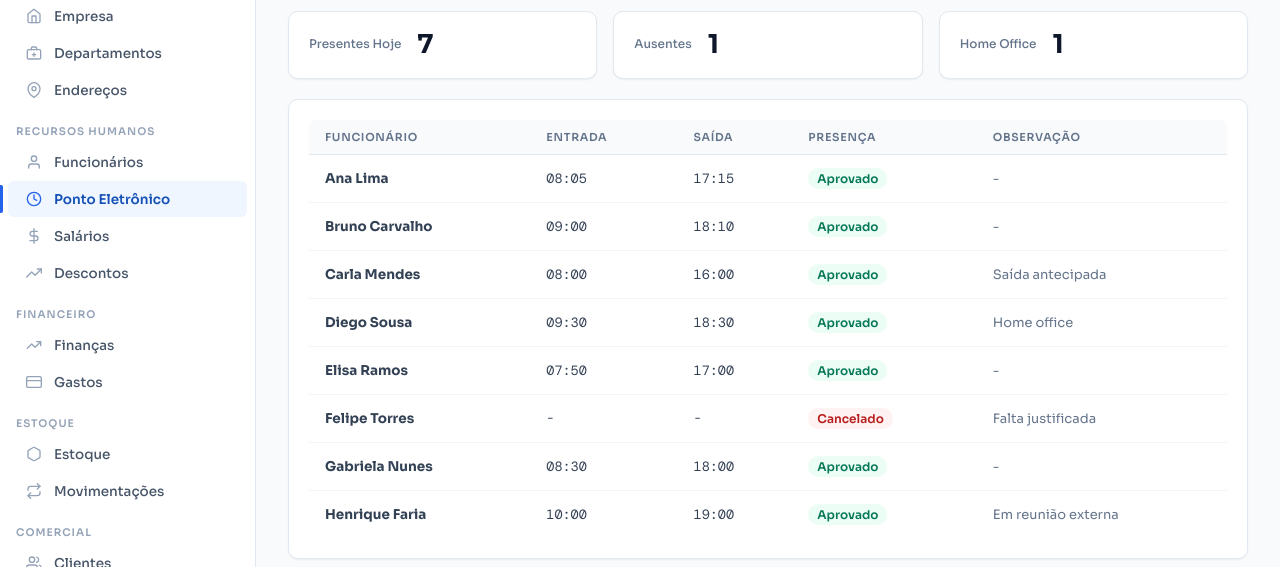
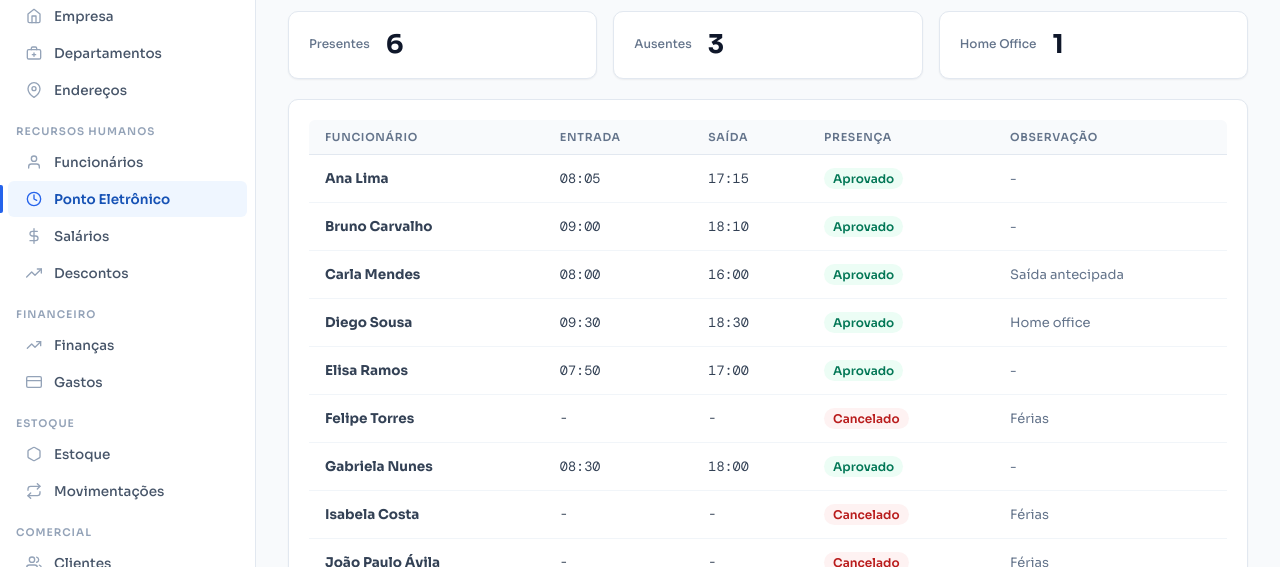
Before and after one commit to fabiosill/dataservice-web, a plain HTML site: page modules/ponto/ponto.html in a window 1280 px wide. Shown: the part 233-800 px from the top of the page. Drawn offline with nearby package versions, Linux system fonts and the light colour scheme; a web font is replaced by a local one.

Commit message:
fix: data

```diff
--- a/core/data.js
+++ b/core/data.js
@@ -61,9 +61,10 @@ const pontos = [
   { cd_ponto: 3, nm: "Carla Mendes", ds_observacao: "Saída antecipada", bl_presenca: true, qt_horario_entrada: "08:00", qt_horario_saida: "16:00" },
   { cd_ponto: 4, nm: "Diego Sousa", ds_observacao: "Home office", bl_presenca: true, qt_horario_entrada: "09:30", qt_horario_saida: "18:30" },
   { cd_ponto: 5, nm: "Elisa Ramos", ds_observacao: "-", bl_presenca: true, qt_horario_entrada: "07:50", qt_horario_saida: "17:00" },
-  { cd_ponto: 6, nm: "Felipe Torres", ds_observacao: "Falta justificada", bl_presenca: false, qt_horario_entrada: "-", qt_horario_saida: "-" },
+  { cd_ponto: 6, nm: "Felipe Torres", ds_observacao: "Férias", bl_presenca: false, qt_horario_entrada: "-", qt_horario_saida: "-" },
   { cd_ponto: 7, nm: "Gabriela Nunes", ds_observacao: "-", bl_presenca: true, qt_horario_entrada: "08:30", qt_horario_saida: "18:00" },
-  { cd_ponto: 8, nm: "Henrique Faria", ds_observacao: "Em reunião externa", bl_presenca: true, qt_horario_entrada: "10:00", qt_horario_saida: "19:00" },
+  { cd_ponto: 8, nm: "Isabela Costa", ds_observacao: "Férias", bl_presenca: false, qt_horario_entrada: "-", qt_horario_saida: "-" },
+  { cd_ponto: 9, nm: "João Paulo Ávila", ds_observacao: "Férias", bl_presenca: false, qt_horario_entrada: "-", qt_horario_saida: "-" },
 ];
 
 const financas = [
--- a/modules/ponto/ponto.html
+++ b/modules/ponto/ponto.html
@@ -27,8 +27,8 @@
         </div>
 
         <div class="kpi-grid" style="grid-template-columns:repeat(3,1fr);margin-bottom:20px;">
-          <div class="kpi-card green"><div class="kpi-icon">✅</div><div class="kpi-label">Presentes Hoje</div><div class="kpi-value">7</div></div>
-          <div class="kpi-card red"><div class="kpi-icon">❌</div><div class="kpi-label">Ausentes</div><div class="kpi-value">1</div></div>
+          <div class="kpi-card green"><div class="kpi-icon">✅</div><div class="kpi-label">Presentes</div><div class="kpi-value">6</div></div>
+          <div class="kpi-card red"><div class="kpi-icon">❌</div><div class="kpi-label">Ausentes</div><div class="kpi-value">3</div></div>
           <div class="kpi-card yellow"><div class="kpi-icon">🏠</div><div class="kpi-label">Home Office</div><div class="kpi-value">1</div></div>
         </div>
 
```
Also changed, not shown: modules/funcionarios/funcionarios.html (+1 -1 lines).
